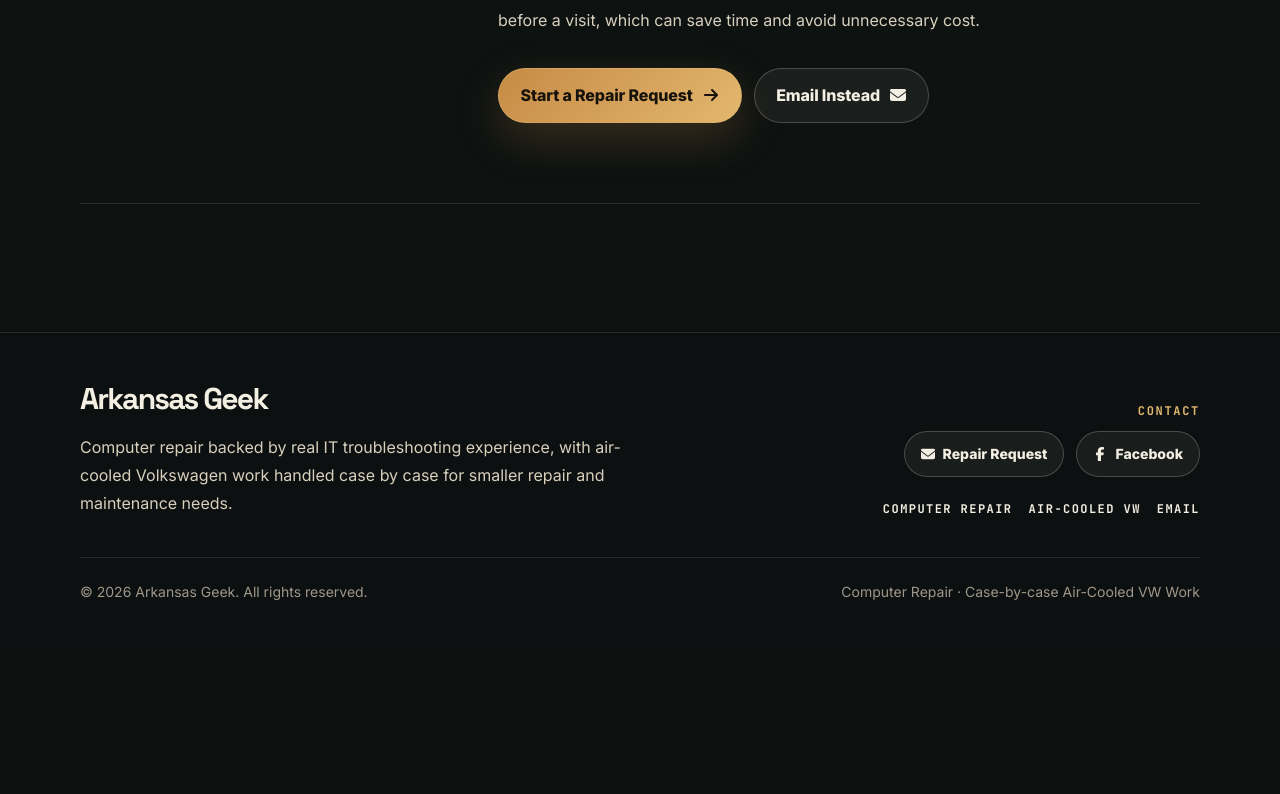
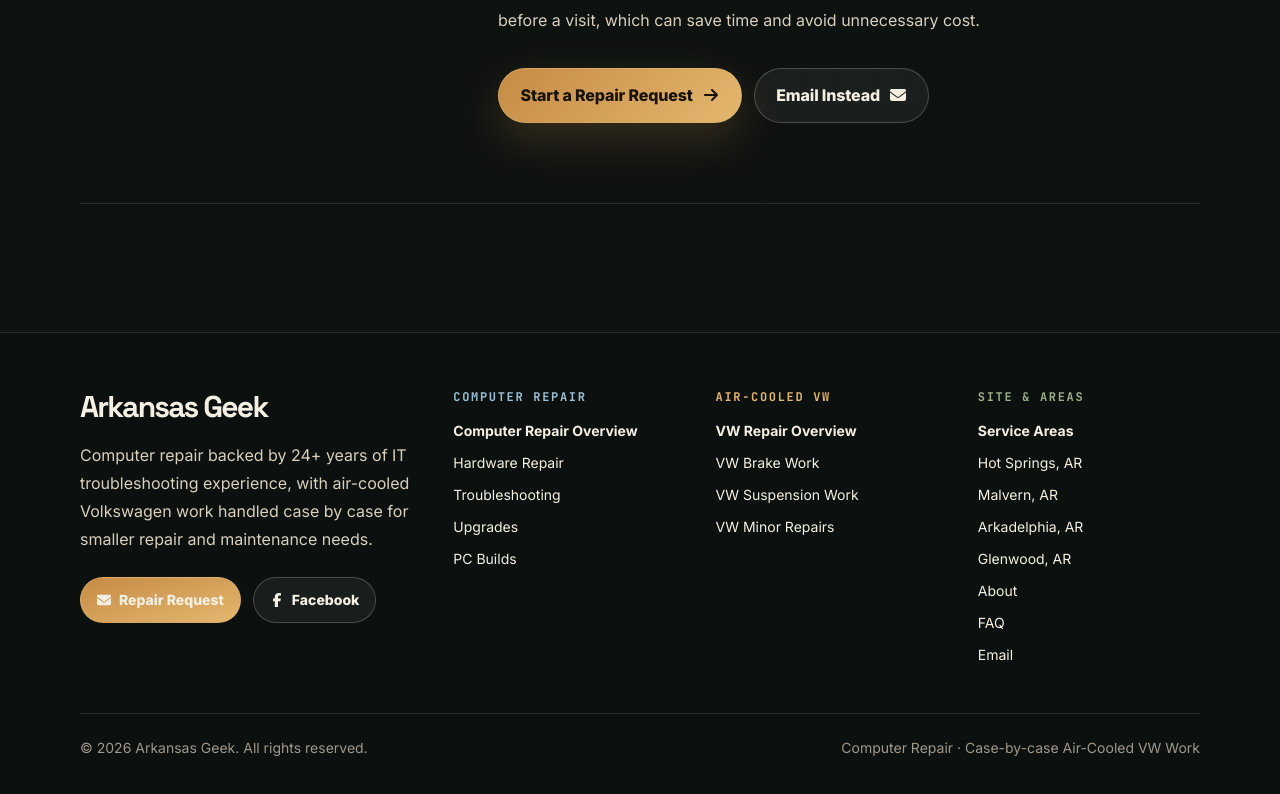
Before and after one commit to altifygenerator-ai/arkansas-geek, a Next.js app: page / in a window 1280 px wide. Shown: the part 8408-9202 px from the top of the page. Before the commit the page ends 9058 px from the top, so only its background shows below. Built offline with nearby package versions, Linux system fonts and the light colour scheme.

Commit message:
Expand footer navigation and internal linking

```diff
--- a/src/components/Footer.tsx
+++ b/src/components/Footer.tsx
@@ -1,72 +1,120 @@
 import Link from "next/link";
 import { FaEnvelope, FaFacebookF } from "react-icons/fa6";
-
-import { facebookUrl } from "@/lib/site";
+import {
+  computerServicePages,
+  serviceAreaPages,
+  vwServicePages,
+} from "@/data/seo-content";
+import { facebookUrl, siteEmail } from "@/lib/site";
 
 export default function Footer() {
   return (
     <footer
       id="contact"
-      className="border-t border-[var(--line)] bg-[rgba(13,17,16,0.82)]"
+      className="border-t border-[var(--line)] bg-[rgba(13,17,16,0.9)]"
     >
-      <div className="container-custom py-12">
-        <div className="grid gap-10 md:grid-cols-[1.1fr_0.9fr] md:items-end">
+      <div className="container-custom py-14">
+        <div className="grid gap-10 lg:grid-cols-[1.2fr_0.8fr_0.8fr_0.8fr]">
           <div>
             <p className="font-heading text-3xl font-black tracking-[-0.06em] text-[var(--cream)]">
               Arkansas Geek
             </p>
 
-            <p className="mt-4 max-w-xl leading-7 text-[var(--cream-soft)]">
-              Computer repair backed by real IT troubleshooting experience, with
-              air-cooled Volkswagen work handled case by case for smaller repair
-              and maintenance needs.
-            </p>
-          </div>
-
-          <div className="md:text-right">
-            <p className="font-mono-custom text-xs font-bold uppercase tracking-[0.14em] text-[var(--amber-soft)]">
-              Contact
+            <p className="mt-4 max-w-md leading-7 text-[var(--cream-soft)]">
+              Computer repair backed by 24+ years of IT troubleshooting
+              experience, with air-cooled Volkswagen work handled case by case
+              for smaller repair and maintenance needs.
             </p>
 
-            <div className="mt-3 flex flex-wrap gap-3 md:justify-end">
+            <div className="mt-6 flex flex-wrap gap-3">
               <Link
                 href="/repair-request"
-                className="inline-flex items-center gap-2 rounded-full border border-[var(--line-strong)] bg-[rgba(244,239,227,0.055)] px-4 py-3 text-sm font-black text-[var(--cream)] transition hover:border-[var(--amber)]/50 hover:bg-[rgba(198,139,69,0.12)] hover:text-[var(--amber-soft)]"
+                className="inline-flex items-center gap-2 rounded-full border border-[rgba(227,183,111,0.45)] bg-gradient-to-br from-[var(--amber)] to-[var(--amber-soft)] px-4 py-3 text-sm font-black text-[#17120b]"
               >
                 <FaEnvelope />
                 Repair Request
               </Link>
-
               <a
                 href={facebookUrl}
                 target="_blank"
                 rel="noreferrer"
-                className="inline-flex items-center gap-2 rounded-full border border-[var(--line-strong)] bg-[rgba(244,239,227,0.055)] px-4 py-3 text-sm font-black text-[var(--cream)] transition hover:border-[var(--amber)]/50 hover:bg-[rgba(198,139,69,0.12)] hover:text-[var(--amber-soft)]"
-                aria-label="Visit Arkansas Geek on Facebook"
+                className="inline-flex items-center gap-2 rounded-full border border-[var(--line-strong)] bg-[rgba(244,239,227,0.055)] px-4 py-3 text-sm font-black text-[var(--cream)]"
               >
                 <FaFacebookF />
                 Facebook
               </a>
             </div>
+          </div>
 
-            <div className="mt-6 flex flex-wrap gap-4 md:justify-end">
-              <Link
-                href="/computer-repair"
-                className="font-mono-custom text-xs font-bold uppercase tracking-[0.12em] text-[var(--cream-soft)] transition hover:text-[var(--amber-soft)]"
-              >
-                Computer Repair
+          <div>
+            <p className="font-mono-custom text-xs font-black uppercase tracking-[0.14em] text-[var(--blue-soft)]">
+              Computer Repair
+            </p>
+            <div className="mt-4 grid gap-3">
+              <Link href="/computer-repair" className="text-sm font-bold text-[var(--cream-soft)] hover:text-[var(--cream)]">
+                Computer Repair Overview
               </Link>
+              {computerServicePages.map((service) => (
+                <Link
+                  key={service.slug}
+                  href={"/computer-repair/services/" + service.slug}
+                  className="text-sm text-[var(--muted)] transition hover:text-[var(--cream)]"
+                >
+                  {service.shortTitle}
+                </Link>
+              ))}
+            </div>
+          </div>
 
+          <div>
+            <p className="font-mono-custom text-xs font-black uppercase tracking-[0.14em] text-[var(--amber-soft)]">
+              Air-Cooled VW
+            </p>
+            <div className="mt-4 grid gap-3">
               <Link
                 href="/air-cooled-volkswagen-repair"
-                className="font-mono-custom text-xs font-bold uppercase tracking-[0.12em] text-[var(--cream-soft)] transition hover:text-[var(--amber-soft)]"
+                className="text-sm font-bold text-[var(--cream-soft)] hover:text-[var(--cream)]"
               >
-                Air-Cooled VW
+                VW Repair Overview
               </Link>
+              {vwServicePages.map((service) => (
+                <Link
+                  key={service.slug}
+                  href={"/air-cooled-volkswagen-repair/" + service.slug}
+                  className="text-sm text-[var(--muted)] transition hover:text-[var(--cream)]"
+                >
+                  {service.shortTitle}
+                </Link>
+              ))}
+            </div>
+          </div>
 
+          <div>
+            <p className="font-mono-custom text-xs font-black uppercase tracking-[0.14em] text-[var(--green-soft)]">
+              Site & Areas
+            </p>
+            <div className="mt-4 grid gap-3">
+              <Link href="/service-areas" className="text-sm font-bold text-[var(--cream-soft)] hover:text-[var(--cream)]">
+                Service Areas
+              </Link>
+              {serviceAreaPages.slice(0, 4).map((area) => (
+                <Link
+                  key={area.slug}
+                  href={"/computer-repair/areas/" + area.slug}
+                  className="text-sm text-[var(--muted)] transition hover:text-[var(--cream)]"
+                >
+                  {area.city}, {area.state}
+                </Link>
+              ))}
+              <Link href="/about" className="text-sm text-[var(--muted)] transition hover:text-[var(--cream)]">
+                About
+              </Link>
+              <Link href="/faq" className="text-sm text-[var(--muted)] transition hover:text-[var(--cream)]">
+                FAQ
+              </Link>
               <a
-                href="mailto:arkansasgeekadmin@gmail.com"
-                className="font-mono-custom text-xs font-bold uppercase tracking-[0.12em] text-[var(--cream-soft)] transition hover:text-[var(--amber-soft)]"
+                href={"mailto:" + siteEmail}
+                className="text-sm text-[var(--muted)] transition hover:text-[var(--cream)]"
               >
                 Email
               </a>
@@ -74,7 +122,7 @@
           </div>
         </div>
 
-        <div className="mt-10 flex flex-col gap-3 border-t border-[var(--line)] pt-6 text-sm text-[var(--muted)] sm:flex-row sm:items-center sm:justify-between">
+        <div className="mt-12 flex flex-col gap-3 border-t border-[var(--line)] pt-6 text-sm text-[var(--muted)] sm:flex-row sm:items-center sm:justify-between">
           <p>© {new Date().getFullYear()} Arkansas Geek. All rights reserved.</p>
           <p>Computer Repair · Case-by-case Air-Cooled VW Work</p>
         </div>
```
